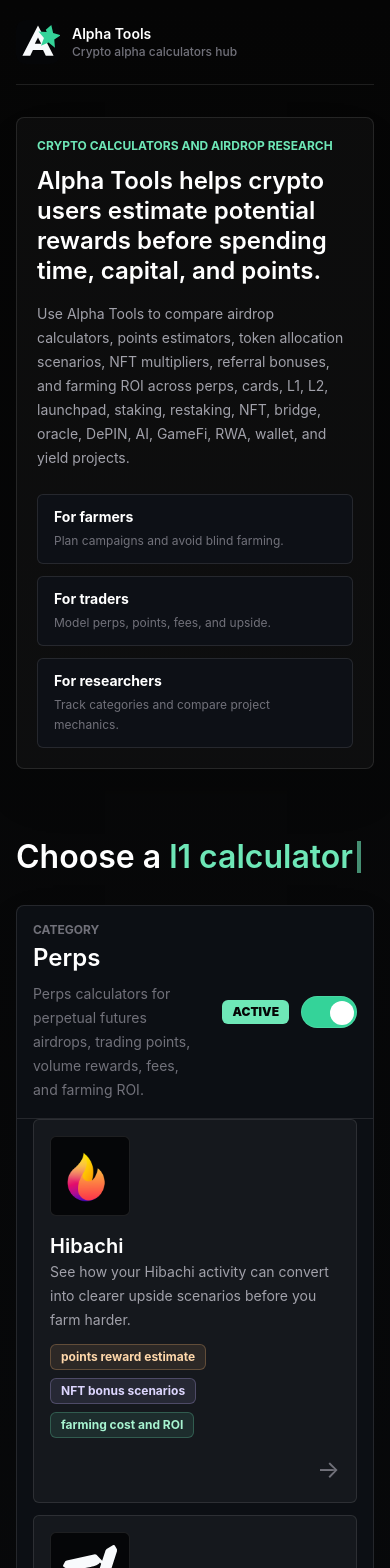
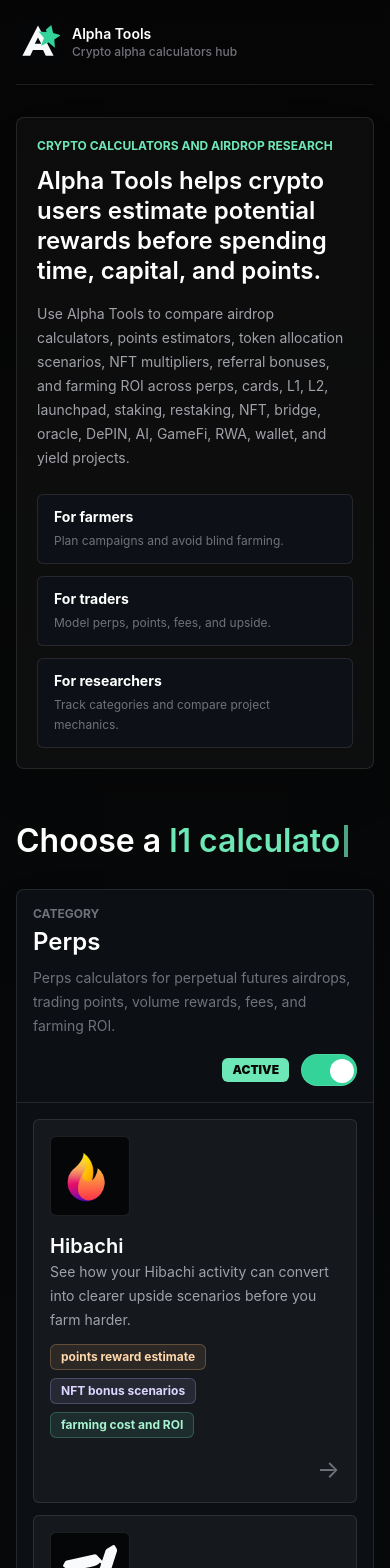
Before and after one commit to rroydd/alpha-tools-portal, a Next.js app: page / in a window 390 px wide. Shown: the top 1568 px of the page. Built offline with nearby package versions, Linux system fonts and the light colour scheme; no server answers.

Commit message:
Polish portal spacing and SEO

```diff
--- a/src/app/layout.tsx
+++ b/src/app/layout.tsx
@@ -11,7 +11,7 @@
   metadataBase: new URL(siteUrl),
   applicationName: siteName,
   title: {
-    default: siteName,
+    default: "Alpha Tools | Crypto Calculators and Points Estimators",
     template: `%s | ${siteName}`,
   },
   description: siteDescription,
@@ -52,13 +52,20 @@
   },
   twitter: {
     card: "summary_large_image",
-    title: siteName,
+    title: "Alpha Tools | Crypto Calculators and Points Estimators",
     description: siteDescription,
     images: ["/og-image.svg"],
   },
   robots: {
     index: true,
     follow: true,
+    googleBot: {
+      index: true,
+      follow: true,
+      "max-image-preview": "large",
+      "max-snippet": -1,
+      "max-video-preview": -1,
+    },
   },
 };
 
--- a/src/app/page.tsx
+++ b/src/app/page.tsx
@@ -143,6 +143,28 @@
   const projectLabel = projectCount === 1 ? "project" : "projects";
 
   const featuredProjects = useMemo(() => projects, []);
+  const structuredData = {
+    "@context": "https://schema.org",
+    "@graph": [
+      {
+        "@type": "WebSite",
+        name: "Alpha Tools",
+        url: "https://alpha-tools-tau.vercel.app/",
+        description:
+          "Crypto calculators and points estimators for researching potential rewards, farming ROI, and project activity.",
+      },
+      {
+        "@type": "ItemList",
+        name: "Alpha Tools calculators",
+        itemListElement: projects.map((project, index) => ({
+          "@type": "ListItem",
+          position: index + 1,
+          name: `${project.name} calculator`,
+          url: project.productionUrl,
+        })),
+      },
+    ],
+  };
 
   useEffect(() => {
     const isWordComplete = letterCount === currentWord.length;
@@ -169,6 +191,7 @@
 
   return (
     <main className="min-h-screen overflow-hidden px-4 py-5 sm:px-6 lg:px-8">
+      <script type="application/ld+json" dangerouslySetInnerHTML={{ __html: JSON.stringify(structuredData) }} />
       <div className="mx-auto flex min-h-[calc(100vh-2.5rem)] max-w-7xl flex-col">
         <header className="flex items-center justify-between gap-4 border-b border-white/10 pb-5">
           <Link className="flex items-center gap-3" href="/" aria-label="Alpha Tools home">
@@ -217,7 +240,7 @@
             </div>
           </section>
 
-          <div className="pt-10 sm:pt-14 lg:pt-16">
+          <div className="pt-6 sm:pt-10 lg:pt-12">
             <h1 className="max-w-none whitespace-nowrap text-[2rem] font-semibold leading-none tracking-normal text-white sm:text-[2.75rem] lg:text-[3.5rem] xl:text-[4rem]">
               Choose a{" "}
               <span className="inline-flex min-w-[20ch] text-emerald-300">
@@ -242,7 +265,7 @@
                   defaultChecked={index === 0}
                 />
                 <label
-                  className="category-label flex cursor-pointer items-center justify-between gap-4 p-4 sm:p-5"
+                  className="category-label flex cursor-pointer flex-col items-start justify-between gap-4 p-4 sm:flex-row sm:items-center sm:p-5"
                   htmlFor={`category-${category.name.toLowerCase()}`}
                 >
                   <span>
@@ -250,7 +273,7 @@
                     <span className="mt-1 block text-2xl font-semibold text-white">{category.name}</span>
                     <span className="mt-2 block max-w-md text-sm leading-6 text-zinc-500">{category.description}</span>
                   </span>
-                  <span className="flex items-center gap-3">
+                  <span className="flex shrink-0 items-center gap-3 self-end sm:self-auto">
                     <span
                       className={`rounded-md px-2.5 py-1 text-xs font-black uppercase ${
                         category.projects.length > 0 ? "bg-emerald-300 text-[#050505]" : "bg-white/10 text-zinc-400"
@@ -264,7 +287,7 @@
                   </span>
                 </label>
 
-                <div className="grid max-h-0 gap-3 overflow-hidden border-t border-transparent px-4 transition-all duration-300 peer-checked:max-h-[720px] peer-checked:border-white/10 peer-checked:pb-4 sm:px-5 sm:peer-checked:pb-5">
+                <div className="grid max-h-0 gap-3 overflow-hidden border-t border-transparent px-4 transition-all duration-300 peer-checked:max-h-[760px] peer-checked:border-white/10 peer-checked:pb-4 peer-checked:pt-4 sm:px-5 sm:peer-checked:pb-5 sm:peer-checked:pt-5">
                   {category.projects.length > 0 ? (
                     featuredProjects.map((project) => (
                       <a
--- a/src/app/sitemap.ts
+++ b/src/app/sitemap.ts
@@ -1,5 +1,4 @@
 import type { MetadataRoute } from "next";
-import { projects } from "@/data/projects";
 
 const siteUrl = process.env.NEXT_PUBLIC_SITE_URL || "https://alpha-tools-tau.vercel.app";
 
@@ -11,11 +10,5 @@
       changeFrequency: "weekly",
       priority: 1,
     },
-    ...projects.map((project) => ({
-      url: project.productionUrl,
-      lastModified: new Date(),
-      changeFrequency: "weekly" as const,
-      priority: 0.8,
-    })),
   ];
 }
```
